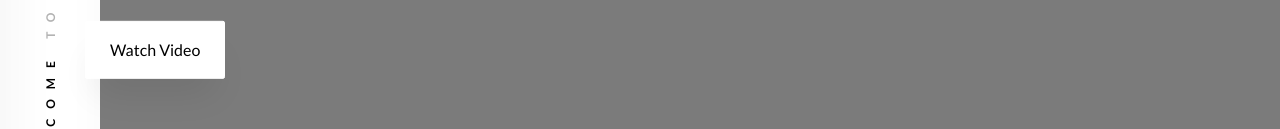
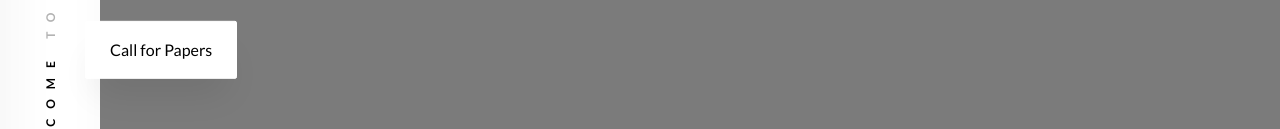
Before and after one commit to NanaTutu/heatconference, a plain HTML site: page index.html in a window 1280 px wide. Shown: the part 451-580 px from the top of the page. Drawn offline with Linux system fonts and the light colour scheme; some packages are replaced by stand-ins of ours; no server answers; placeholder pictures from the web are drawn by us; files whose address does not match are found by name.

Commit message:
changed video link to call for papers

```diff
--- a/index.html
+++ b/index.html
@@ -63,7 +63,7 @@
 		          	<div class="text mt-4 mt-md-0">
 			            <h1 class="mb-4">HEAT <span>Conference</span> 2020</span></h1>
 			            <h2 class="mb-4">June 26-30, 2030 - 08:00am-12:00pm</h2>
-			            <p><a href="#" class="btn btn-white py-3 px-4">Watch Video</a></p>
+			            <p><a href="#" class="btn btn-white py-3 px-4">Call for Papers</a></p>
 		            </div>
 		          </div>
 	        	</div>
@@ -81,7 +81,7 @@
 		          	<div class="text mt-4 mt-md-0">
 			            <h1 class="mb-4">HEAT <span>Conference</span> 2020</h1>
 			            <h2 class="mb-4">June 26-30, 2020 - 08:00am-12:00pm</h2>
-			            <p> <a href="#" class="btn btn-white py-3 px-4">Watch Video</a></p>
+			            <p> <a href="#" class="btn btn-white py-3 px-4">Call for Papers</a></p>
 		            </div>
 		          </div>
 	        	</div>
```
